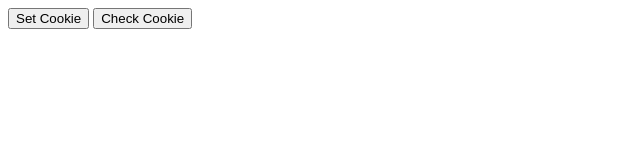
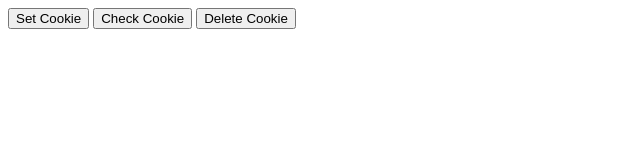
Before and after one commit to ANDESH97/connect-pro-test, a website: page index.html in a window 1280 px wide. Shown: the whole page, without its empty margins (0-640 px from the left). Drawn offline with Linux system fonts and the light colour scheme.

Commit message:
feat: added button to delete cookie

```diff
--- a/index.html
+++ b/index.html
@@ -16,6 +16,10 @@
 
     <button onclick="checkCookie()">
         Check Cookie
+    </button>
+
+    <button onclick="deleteCookie()">
+        Delete Cookie
     </button>
 
     <script>
@@ -59,6 +63,11 @@
             }
         }
 
+        function deleteCookie() {
+            console.log("deleting cookie");
+            document.cookie = "username=; expires=Thu, 01 Jan 1970 00:00:00 UTC; path=/;";
+        }
+
     </script>
 
 </body>
```
